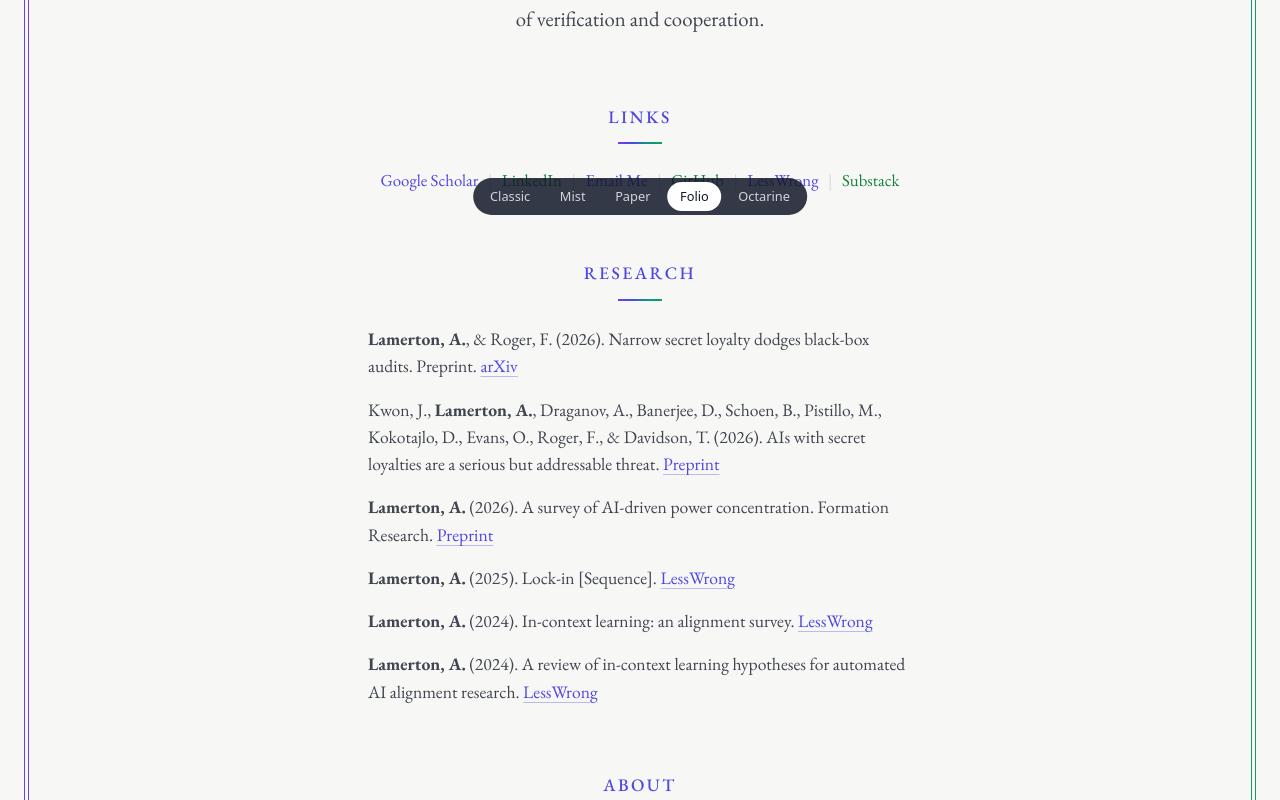
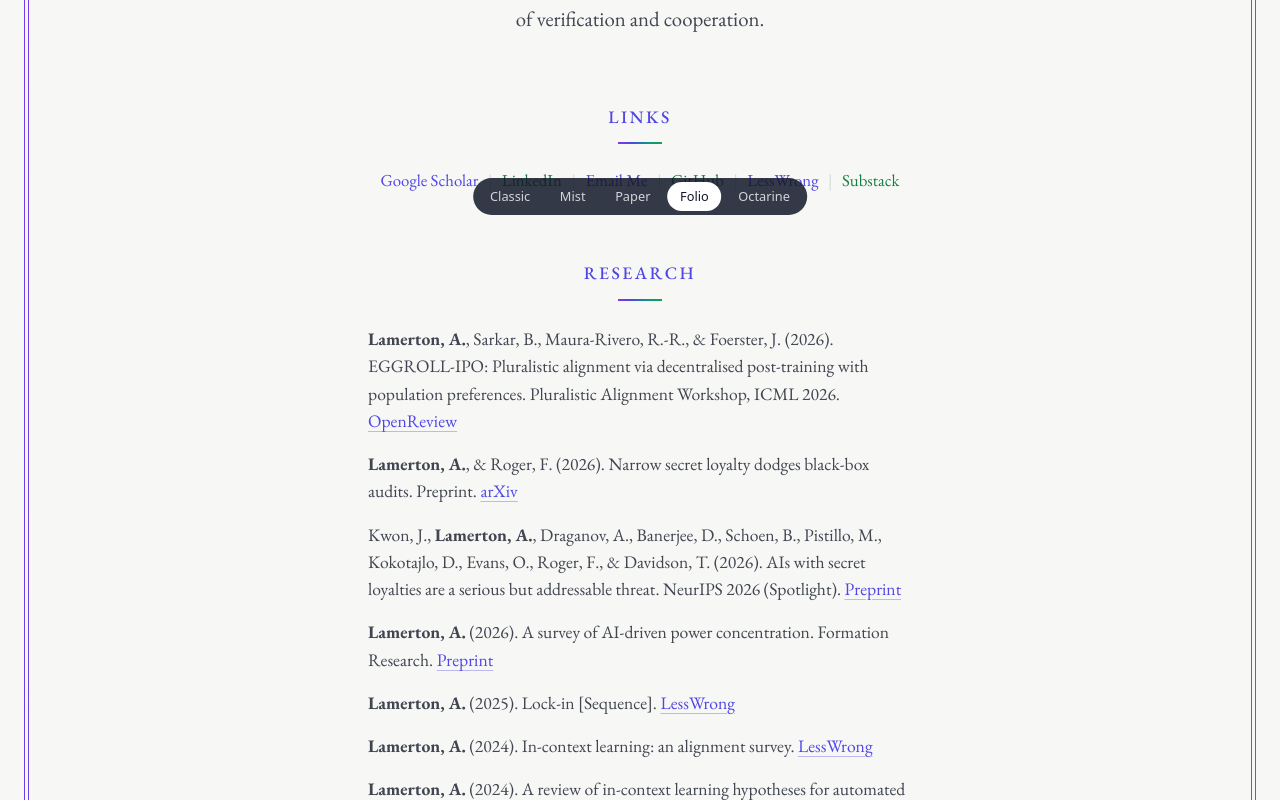
Before and after one commit to alamerton/personal-website, a Next.js app: page / in a window 1280 px wide. Shown: the part 569-1369 px from the top of the page. Built offline with nearby package versions, Linux system fonts and the light colour scheme.

Commit message:
Add EGGROLL-IPO and NeurIPS spotlight to research

```diff
--- a/src/app/page.tsx
+++ b/src/app/page.tsx
@@ -13,12 +13,17 @@ import { SiSubstack } from "react-icons/si";
 const research = [
   {
     citation:
+      "Lamerton, A., Sarkar, B., Maura-Rivero, R.-R., & Foerster, J. (2026). EGGROLL-IPO: Pluralistic alignment via decentralised post-training with population preferences. Pluralistic Alignment Workshop, ICML 2026.",
+    href: "https://openreview.net/forum?id=5P7ihyDNi8",
+  },
+  {
+    citation:
       "Lamerton, A., & Roger, F. (2026). Narrow secret loyalty dodges black-box audits. Preprint.",
     href: "https://arxiv.org/abs/2605.06846",
   },
   {
     citation:
-      "Kwon, J., Lamerton, A., Draganov, A., Banerjee, D., Schoen, B., Pistillo, M., Kokotajlo, D., Evans, O., Roger, F., & Davidson, T. (2026). AIs with secret loyalties are a serious but addressable threat.",
+      "Kwon, J., Lamerton, A., Draganov, A., Banerjee, D., Schoen, B., Pistillo, M., Kokotajlo, D., Evans, O., Roger, F., & Davidson, T. (2026). AIs with secret loyalties are a serious but addressable threat. NeurIPS 2026 (Spotlight).",
     href: "https://www.formationresearch.com/secret-loyalties-whitepaper.pdf",
   },
   {
@@ -146,9 +151,11 @@ export default function Home() {
             const parts = citation.split("Lamerton, A.");
             const label = href.includes("arxiv.org")
               ? "arXiv"
-              : href.includes("lesswrong.com")
-                ? "LessWrong"
-                : "Preprint";
+              : href.includes("openreview.net")
+                ? "OpenReview"
+                : href.includes("lesswrong.com")
+                  ? "LessWrong"
+                  : "Preprint";
             return (
               <li key={href} className="research-item">
                 {parts.map((part, i) => (
```
